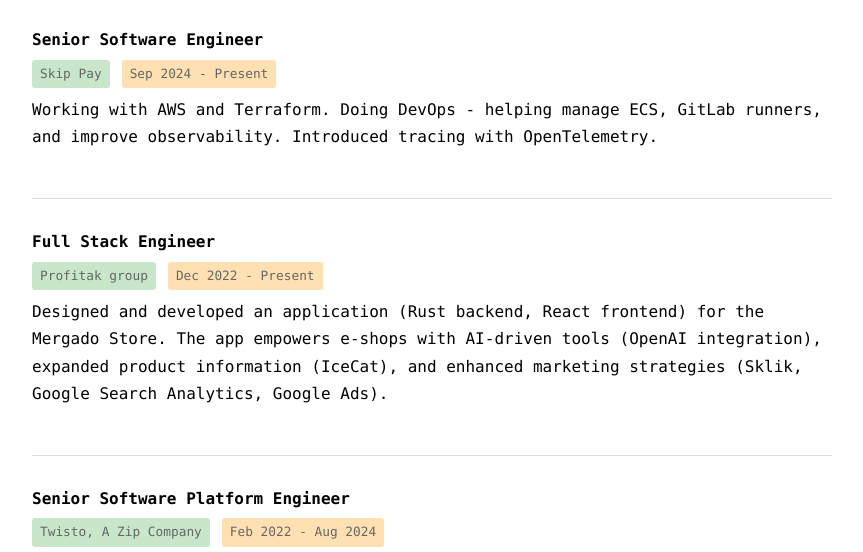
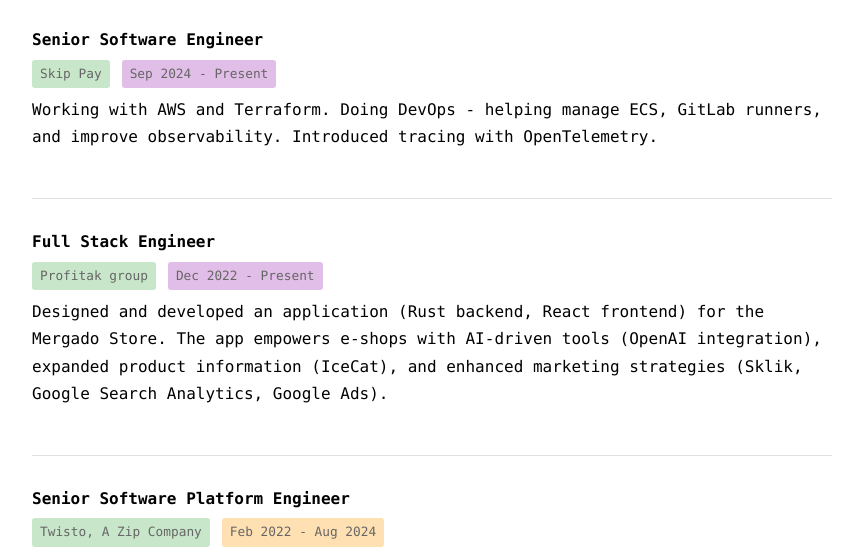
Before and after one commit to paveldedik/paveldedik.com, an Astro site: page /work in a window 1280 px wide. Shown: the part 199-751 px from the top of the page, without its empty margins (208-1071 px from the left). Built offline with nearby package versions, Linux system fonts and the light colour scheme; Astro itself is replaced by a stand-in of ours.

Commit message:
Change current position date tags to purple color
- Add 'current' class to date tags for positions with 'Present' status
- Style current position dates with purple instead of peach
- Affects Skip Pay and Profitak group positions

```diff
--- a/src/pages/work.astro
+++ b/src/pages/work.astro
@@ -10,7 +10,7 @@ import BaseLayout from '../layouts/BaseLayout.astro';
       <h3>Senior Software Engineer</h3>
       <div class="meta">
         <span class="meta-tag company">Skip Pay</span>
-        <span class="meta-tag date">Sep 2024 - Present</span>
+        <span class="meta-tag date current">Sep 2024 - Present</span>
       </div>
       <div class="description">
         <p>Working with AWS and Terraform. Doing DevOps - helping manage ECS, GitLab runners, and improve observability. Introduced tracing with OpenTelemetry.</p>
@@ -21,7 +21,7 @@ import BaseLayout from '../layouts/BaseLayout.astro';
       <h3>Full Stack Engineer</h3>
       <div class="meta">
         <span class="meta-tag company">Profitak group</span>
-        <span class="meta-tag date">Dec 2022 - Present</span>
+        <span class="meta-tag date current">Dec 2022 - Present</span>
       </div>
       <div class="description">
         <p>Designed and developed an application (Rust backend, React frontend) for the Mergado Store. The app empowers e-shops with AI-driven tools (OpenAI integration), expanded product information (IceCat), and enhanced marketing strategies (Sklik, Google Search Analytics, Google Ads).</p>
--- a/src/styles/global.css
+++ b/src/styles/global.css
@@ -218,6 +218,10 @@ li {
   background-color: var(--color-pastel-peach);
 }
 
+.meta-tag.date.current {
+  background-color: var(--color-pastel-purple);
+}
+
 .description {
   margin-top: var(--spacing-xs);
 }
```
